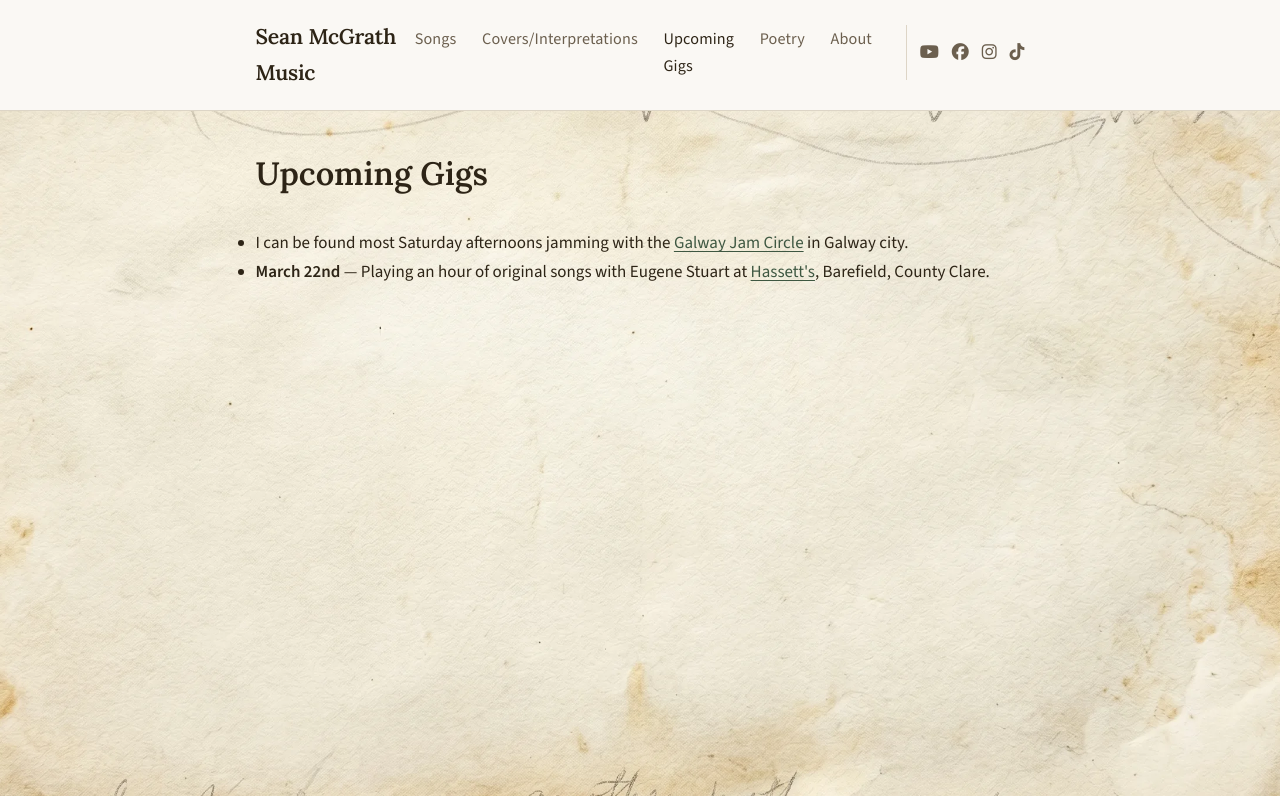
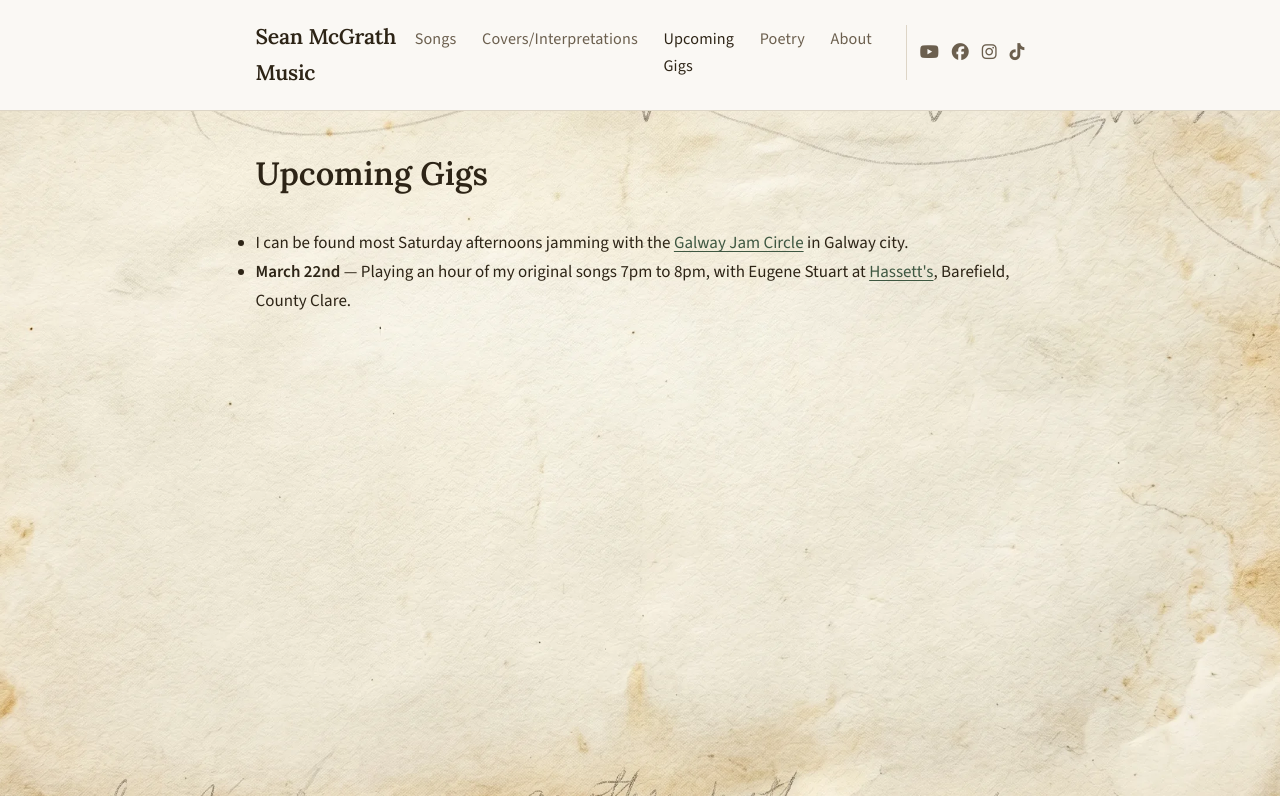
Before and after one commit to seanmcgrath42/seanmcgrathmusic.com, a Jekyll site: the page built from gigs/index.html, in a window 1280 px wide, cut to the strip 0-796 px from the top of the page. Built offline with Jekyll 4.4.1, drawn with Linux system fonts in a browser that asks for light colours.

Commit message:
Update Hassett's gig description with time and wording tweak
Co-Authored-By: Claude Sonnet 4.6 <noreply@anthropic.com>

```diff
--- a/gigs/index.html
+++ b/gigs/index.html
@@ -9,5 +9,5 @@ title: Upcoming Gigs
 
 <ul class="gigs-list">
   <li>I can be found most Saturday afternoons jamming with the <a href="https://galwayjamcircle.com" target="_blank" rel="noopener">Galway Jam Circle</a> in Galway city.</li>
-  <li><strong>March 22nd</strong> — Playing an hour of original songs with Eugene Stuart at <a href="https://lecheilecafe.com/" target="_blank" rel="noopener">Hassett's</a>, Barefield, County Clare.</li>
+  <li><strong>March 22nd</strong> — Playing an hour of my original songs 7pm to 8pm, with Eugene Stuart at <a href="https://lecheilecafe.com/" target="_blank" rel="noopener">Hassett's</a>, Barefield, County Clare.</li>
 </ul>
```
